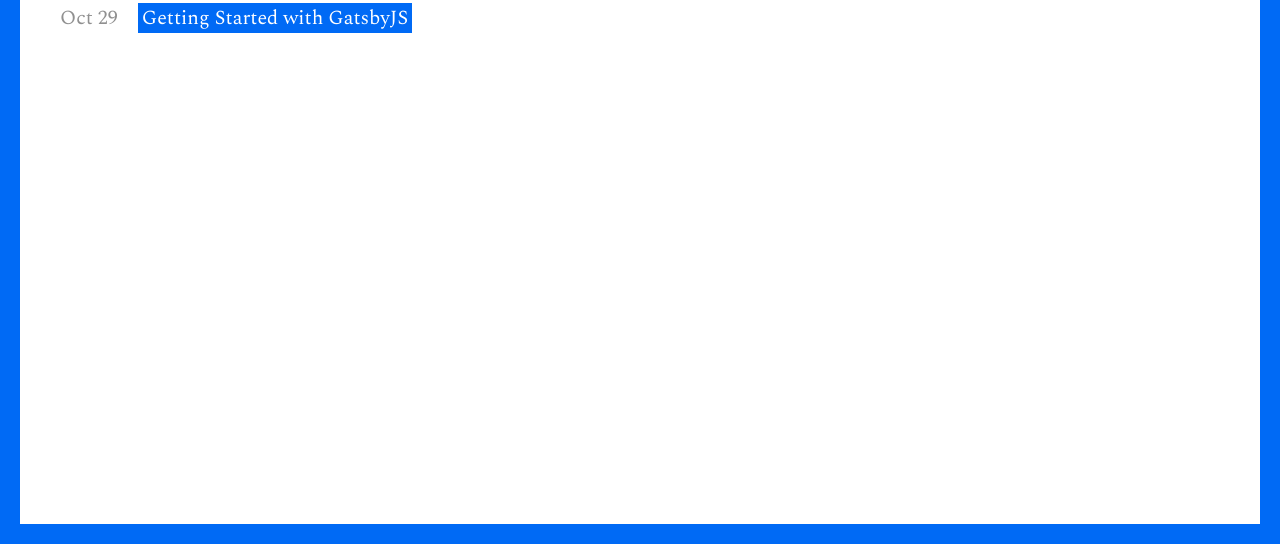
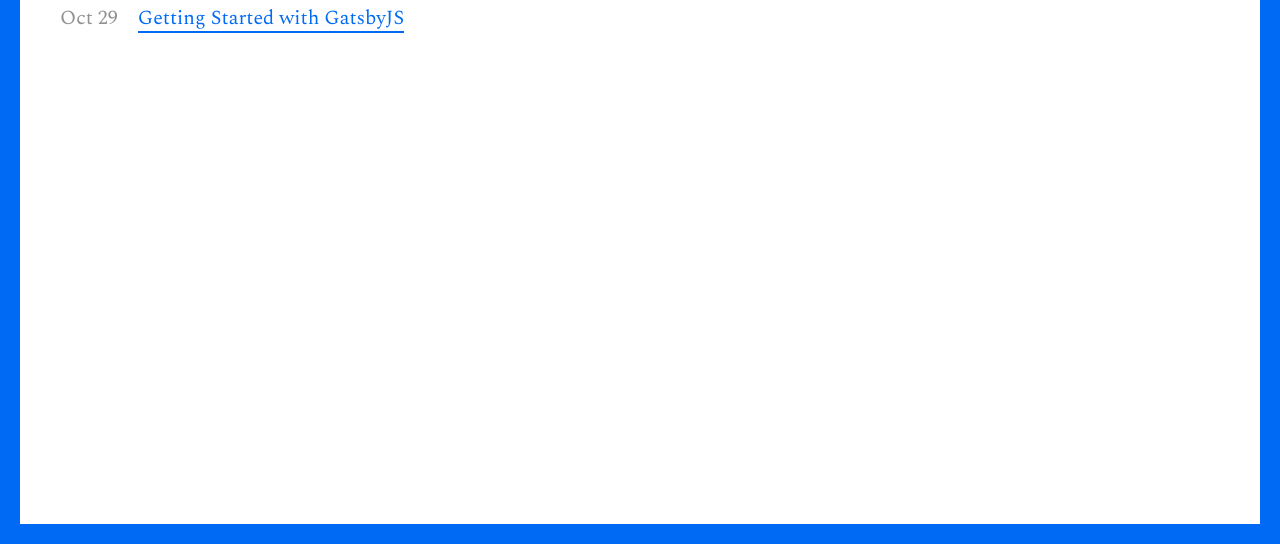
Before and after one commit to 1qlee/portfolio-old, a Gatsby site: page /blog in a window 1280 px wide. Shown: the part 256-800 px from the top of the page. Built offline with nearby package versions, Linux system fonts and the light colour scheme; Gatsby itself is replaced by a stand-in of ours; some packages are replaced by stand-ins of ours.

Commit message:
Fixed mainblock content bunching in smaller viewports

```diff
--- a/src/components/layouts/blog-post.js
+++ b/src/components/layouts/blog-post.js
@@ -2,7 +2,7 @@ import React from "react"
 import { graphql } from "gatsby"
 import { Helmet } from "react-helmet"
 import {Container} from "../containers"
-import {Main, MainBlock} from "../main"
+import {Main} from "../main"
 import {Post, Blog} from "../post"
 import NavBar from "../nav"
 import Content from "../content"
--- a/src/components/main.js
+++ b/src/components/main.js
@@ -14,14 +14,16 @@ const Main = styled.div`
 `
 
 const MainColumn = styled.div`
-  padding: 1rem;
+  padding: 1rem 0;
   width: 50%;
   &.is-flex {
     display: flex;
     align-items: center;
     justify-content: flex-end;
+    margin-left: 2rem;
     @media only screen and (max-width: 840px) {
       justify-content: center;
+      margin-left: 0;
     }
   }
   @media only screen and (max-width: 840px) {
@@ -39,7 +41,7 @@ const MainBlock = styled.div`
   &.clear-nav {
     height: calc(100vh - 155px);
     @media only screen and (max-height: 750px) {
-      height: auto;
+      height: 600px;
     }
     @media only screen and (max-width: 780px) {
       height: auto;
@@ -47,6 +49,12 @@ const MainBlock = styled.div`
   }
   &:not(:last-child) {
     margin-bottom: 1rem;
+  }
+  @media only screen and (max-height: 750px) {
+    height: 600px;
+  }
+  @media only screen and (max-width: 780px) {
+    height: auto;
   }
   @media only screen and (max-width: 1320px) {
     padding: 120px 0;
--- a/src/components/post.js
+++ b/src/components/post.js
@@ -15,32 +15,6 @@ const Excerpt = styled.div`
   p {
     color: ${styles.grey};
     margin-right: 1rem;
-  }
-  a {
-    color: ${styles.white};
-    position: relative;
-    padding: 0 4px;
-    z-index: 1;
-    &:active {
-      color: ${styles.blueLight};
-    }
-    &::after {
-      background: ${styles.blue};
-      bottom: 0;
-      content: "";
-      height: 100%;
-      left: 0;
-      position: absolute;
-      transition: height 0.2s ease;
-      width: 100%;
-      z-index: -1;
-    }
-    &:hover {
-      color: ${styles.text};
-      &::after {
-        height: 2px;
-      }
-    }
   }
   &:not(:last-child) {
     margin-bottom: 1rem;
--- a/src/pages/blog.js
+++ b/src/pages/blog.js
@@ -2,8 +2,9 @@ import React from "react"
 import { graphql } from "gatsby"
 import { Helmet } from "react-helmet"
 import {Container} from "../components/containers"
-import {MainContainer, MainBlock} from "../components/main"
 import {Excerpt, Blog} from "../components/post"
+import {MainContainer} from "../components/main"
+import Anchor from "../components/anchor"
 import Content from "../components/content"
 
 import favicon from "./favicon.ico"
@@ -26,9 +27,9 @@ export default ({ data }) => (
         {data.allMarkdownRemark.edges.map(({node}) => (
           <Excerpt key={node.id}>
             <p>{node.frontmatter.date}</p>
-            <a href={"/blog" + node.fields.slug}>
+            <Anchor href={"/blog" + node.fields.slug}>
               {node.frontmatter.title}
-            </a>
+            </Anchor>
           </Excerpt>
         ))}
       </Container>
```
